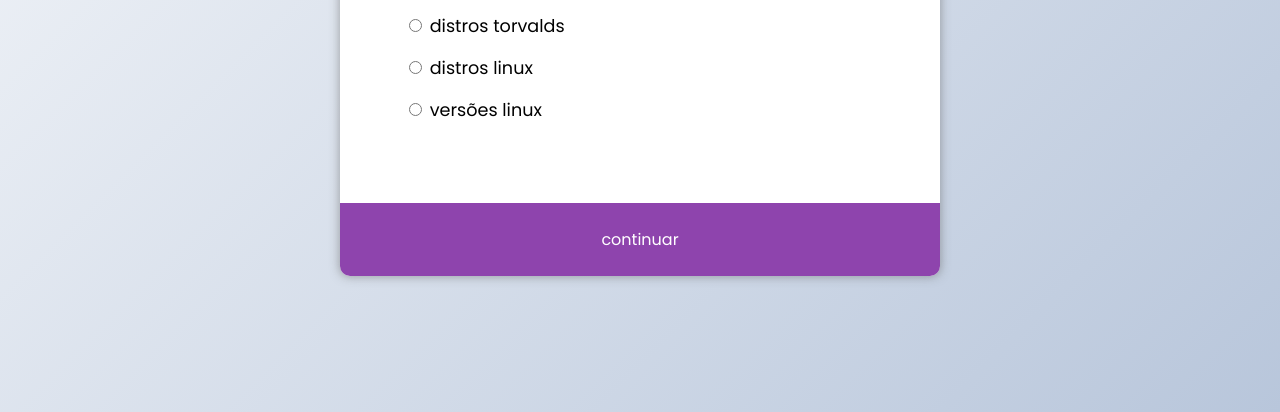
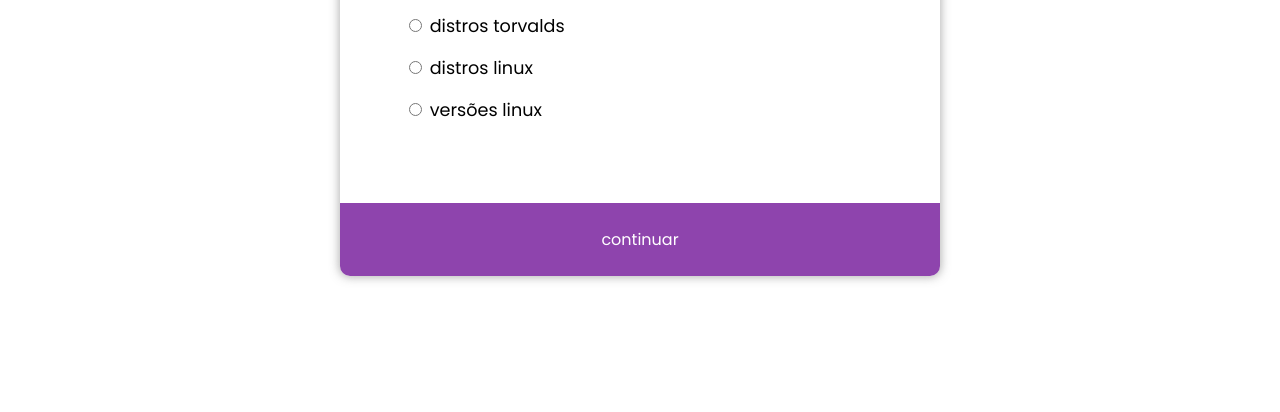
Before and after one commit to mindcrazyapps/guiafoca-quiz, a plain HTML site: page src/index.html in a window 1280 px wide. Shown: the part 388-800 px from the top of the page. Drawn offline with nearby package versions, Linux system fonts and the light colour scheme.

Commit message:
Update styles.css

```diff
--- a/src/css/styles.css
+++ b/src/css/styles.css
@@ -7,8 +7,7 @@
 
 
 body {
-  background-color: #b8c6db;
-  background-image: linear-gradient(315deg, #b8c6db 0%, #f5f7fa 100%);
+  background-color: ##567798;
   font-family: "Poppins", sans-serif;
   margin: 0;
   display: flex;
```
